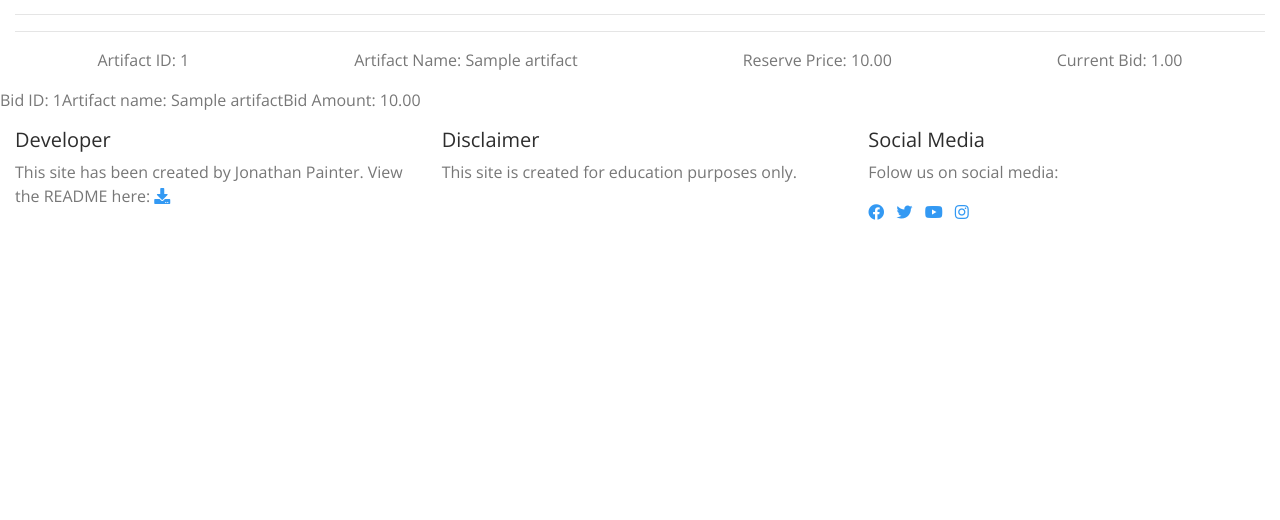
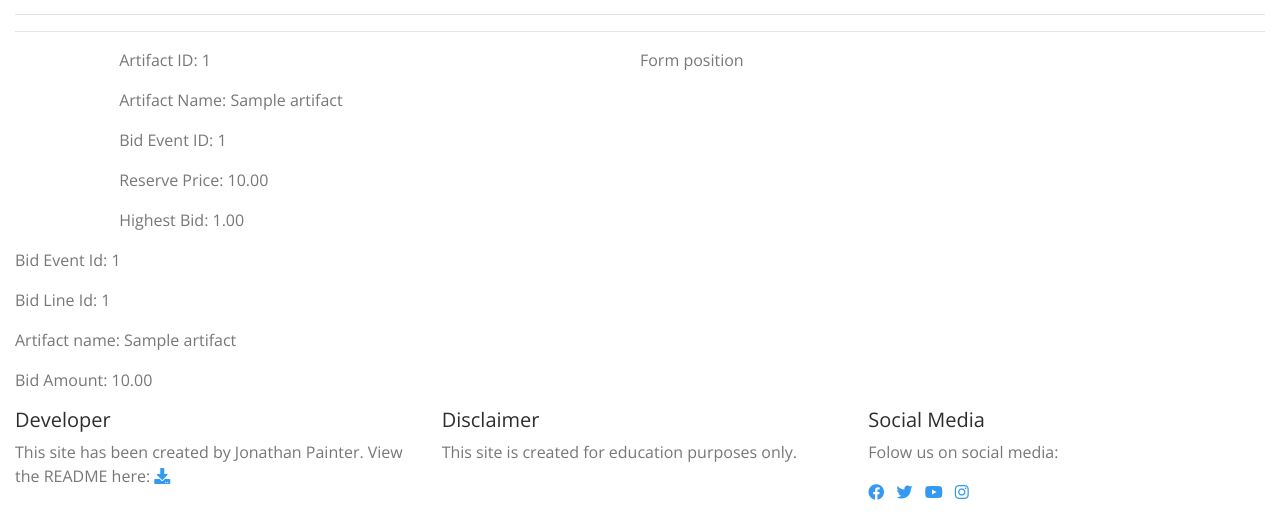
Before and after one commit to jepainter/MilestoneProject4, a Django app: a page that uses bids/templates/bids.html in a window 1280 px wide. Shown: the part 378-898 px from the top of the page. Before the commit the page ends 598 px from the top, so only its background shows below. Run offline with Django 3.2, Linux system fonts and the light colour scheme; tables that the repository leaves empty hold one stand-in row (values such as "Sample post"); some libraries are stand-ins or nearby versions.

Commit message:
updated view bids function to ensure look up of relevant information on an artifact and render to html

```diff
--- a/bids/admin.py
+++ b/bids/admin.py
@@ -1,11 +1,11 @@
 from django.contrib import admin
-from bids.models import Bid, BidLineItem
+from bids.models import BidEvent, BidLineItem
 
 # Registering Bid model to be available in admin panel
 class BidLineAdminInline(admin.TabularInline):
     model = BidLineItem
 
-class BidAdmin(admin.ModelAdmin):
+class BidEventAdmin(admin.ModelAdmin):
     inlines = (BidLineAdminInline, )
 
-admin.site.register(Bid, BidAdmin)
+admin.site.register(BidEvent, BidEventAdmin)
--- a/bids/models.py
+++ b/bids/models.py
@@ -2,7 +2,7 @@ from django.db import models
 from artifacts.models import Artifact
 
 # Models for bidding related to an artifact
-class Bid(models.Model):
+class BidEvent(models.Model):
     """
     Model for general bidding information assicated to a specific artifact
     """
@@ -11,10 +11,10 @@ class Bid(models.Model):
     highest_bid = models.DecimalField(max_digits=10, decimal_places=2)
 
     def __str__(self):
-        return "{0} - {1} ID: {2} - Reserve Price: {3} - Highest Bid: {4}".format(
+        return "Bid Event Id: {0} for Artifact Id: {1} - Artifact Name: {2} - Reserve Price: {3} - Highest Bid: {4}".format(
             self.id,
+            self.artifact.id,
             self.artifact.name,
-            self.artifact.id,
             self.artifact.reserve_price,
             self.highest_bid,
             )
@@ -26,13 +26,14 @@ class BidLineItem(models.Model):
     Check acces to artifact object via bid id
     """
 
-    bid_id = models.ForeignKey(Bid, on_delete=models.CASCADE, null=False)
+    bid_event = models.ForeignKey(BidEvent, on_delete=models.CASCADE, null=False)
     bid_amount = models.DecimalField(max_digits=10, decimal_places=2, null=False)
     #user_id = models.ForeignKey(User, on_delete=models.CASCADE, null=False)
 
     def __str__(self):
-        return "Bid ID: {0} - Bidder:  - Bid: {1}".format(
-            self.bid_id,
+        return "Bid Line Id: {0} for Bid Event Id: {1} by Bidder:  with Bid: {2}".format(
+            self.id,
+            self.bid_event.id,
             #self.user_id,
             self.bid_amount,
             )
--- a/bids/templates/bids.html
+++ b/bids/templates/bids.html
@@ -5,17 +5,26 @@
 
 {% block content %}
 <div class="row justify-content-around no-gutters">
-    <p>Artifact ID: {{ artifact_id }}</p>
-    <p>Artifact Name: {{ artifact_name }}</p>
-    <p>Reserve Price: {{ reserve_price }}</p>
-    <p>Current Bid: {{ highest_bid }}</p>
+    <div class="col-3">
+        <p>Artifact ID: {{ artifact_id }}</p>
+        <p>Artifact Name: {{ artifact_name }}</p>
+        <p>Bid Event ID: {{ bid_event_id }}</p>
+        <p>Reserve Price: {{ reserve_price }}</p>
+        <p>Highest Bid: {{ highest_bid }}</p>
+    </div>
+    <div class="col-5">
+        <p>Form position</p>
+    </div>
 </div>
 
 <div class="row">
     {% for bid in bids %}
-        <p>Bid ID: {{ bid.id }}</p>
-        <p>Artifact name: {{ bid.bid_id.artifact.name }}</p>
+    <div class="col-3">
+        <p>Bid Event Id: {{ bid.bid_event.id }}</p>
+        <p>Bid Line Id: {{ bid.id }}</p>
+        <p>Artifact name: {{ bid.bid_event.artifact.name }}</p>
         <p>Bid Amount: {{ bid.bid_amount }}</p>
+    </div>
     {% endfor %}
 </div>
 {% endblock %}
--- a/bids/views.py
+++ b/bids/views.py
@@ -1,48 +1,40 @@
 from django.shortcuts import render, redirect, reverse
 #from artifacts.models import Artifact
-from bids.models import Bid, BidLineItem
+from bids.models import BidEvent, BidLineItem
 
 # Views for managing the bidding
 def view_bids(request, id):
     """
-    View to get data for bids on artifacts
+    View to get data for bids on a specific artifact.
+    Look up a bid event associated with the artifact id.
+    Further look up of associated bids with the bid event id.
     """
 
     print("")
     print("## Inside view all bids function ##")
-    print("ID: " + str(id))
+    print("Artifact_ID: " + str(id))
 
-    artifact_id=id
+    bid_event = BidEvent.objects.filter(artifact=id)
+    for bid_detail in bid_event:
+        artifact_name = bid_detail.artifact.name
+        reserve_price = bid_detail.artifact.reserve_price
+        highest_bid = bid_detail.highest_bid
+        bid_event_id = bid_detail.id
 
-    artifact = Bid.objects.filter(artifact_id=id)
-    for artifact_info in artifact:
-        artifact_name = artifact_info.artifact.name
-        reserve_price = artifact_info.artifact.reserve_price
-        highest_bid = artifact_info.highest_bid
-        bid_id = artifact_info.id
-
-    print("Artifact: " + str(artifact))
+    print("Bid Event: " + str(bid_event))
     print("")
 
-
-    bids = BidLineItem.objects.filter(bid_id=bid_id)
+    bids = BidLineItem.objects.filter(bid_event=bid_event_id)
 
     print("")
-    print("## Bid Event ##")
+    print("## Bid Lines ##")
     print(bids)
 
-    for bid in bids:
-        artifact_n = bid.bid_id.artifact.name
-        highest_b = bid.bid_id.highest_bid
-
-    print("")
-    print("Bid.Bid_Id: " + str(artifact_n))
-    print("Bid.Bid_current: " + str(highest_b))
-
     return render(request, "bids.html", {
-        "artifact_id": artifact_id,
+        "artifact_id": id,
+        "artifact_name": artifact_name,
         "reserve_price": reserve_price,
-        "artifact_name": artifact_name,
+        "bid_event_id": bid_event_id,
         "highest_bid": highest_bid,
         "bids": bids,
         }
```
Also changed, not shown: bids/migrations/0003_auto_20191212_1508.py (added), bids/migrations/0004_auto_20191212_1537.py (added).
